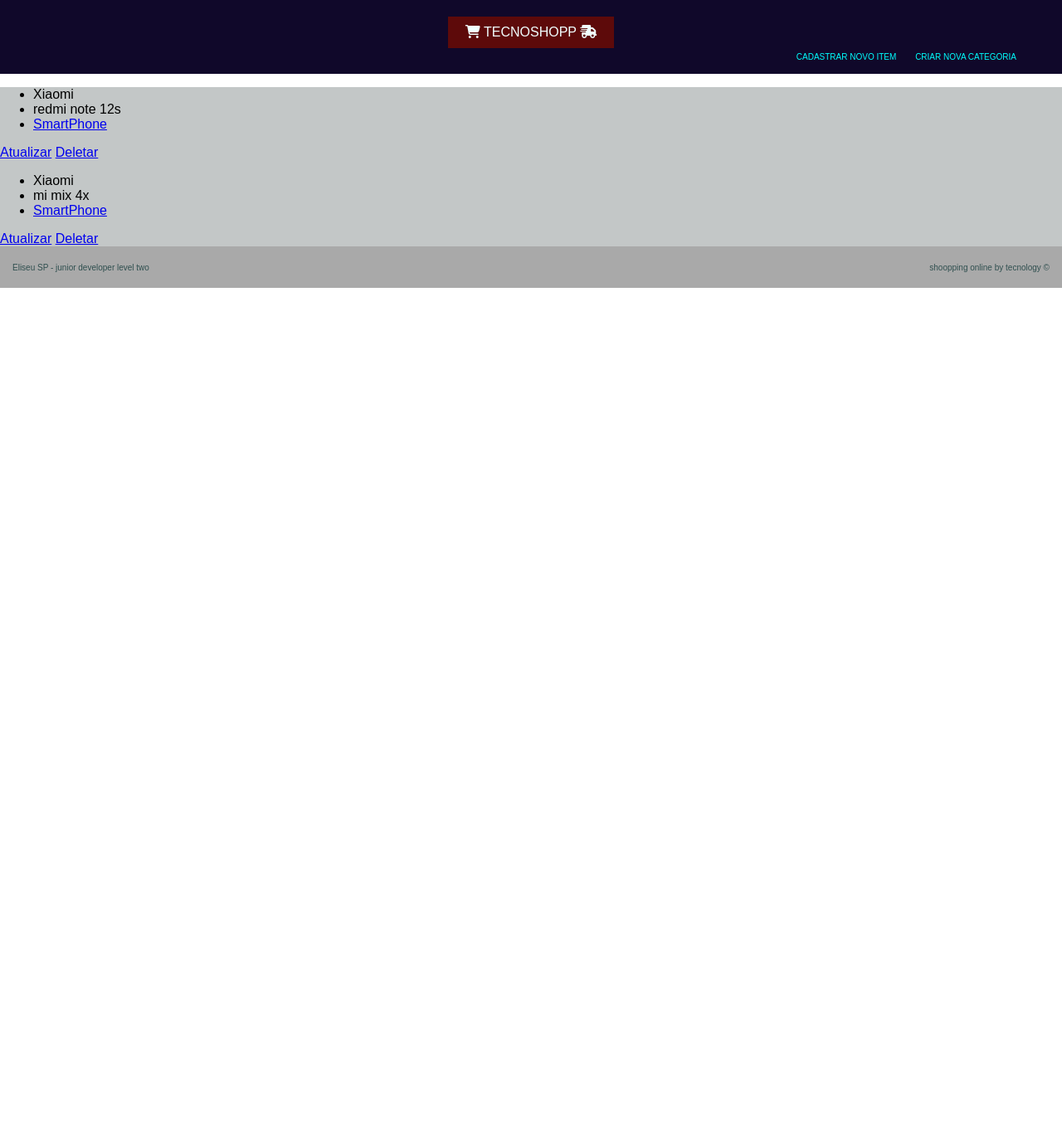
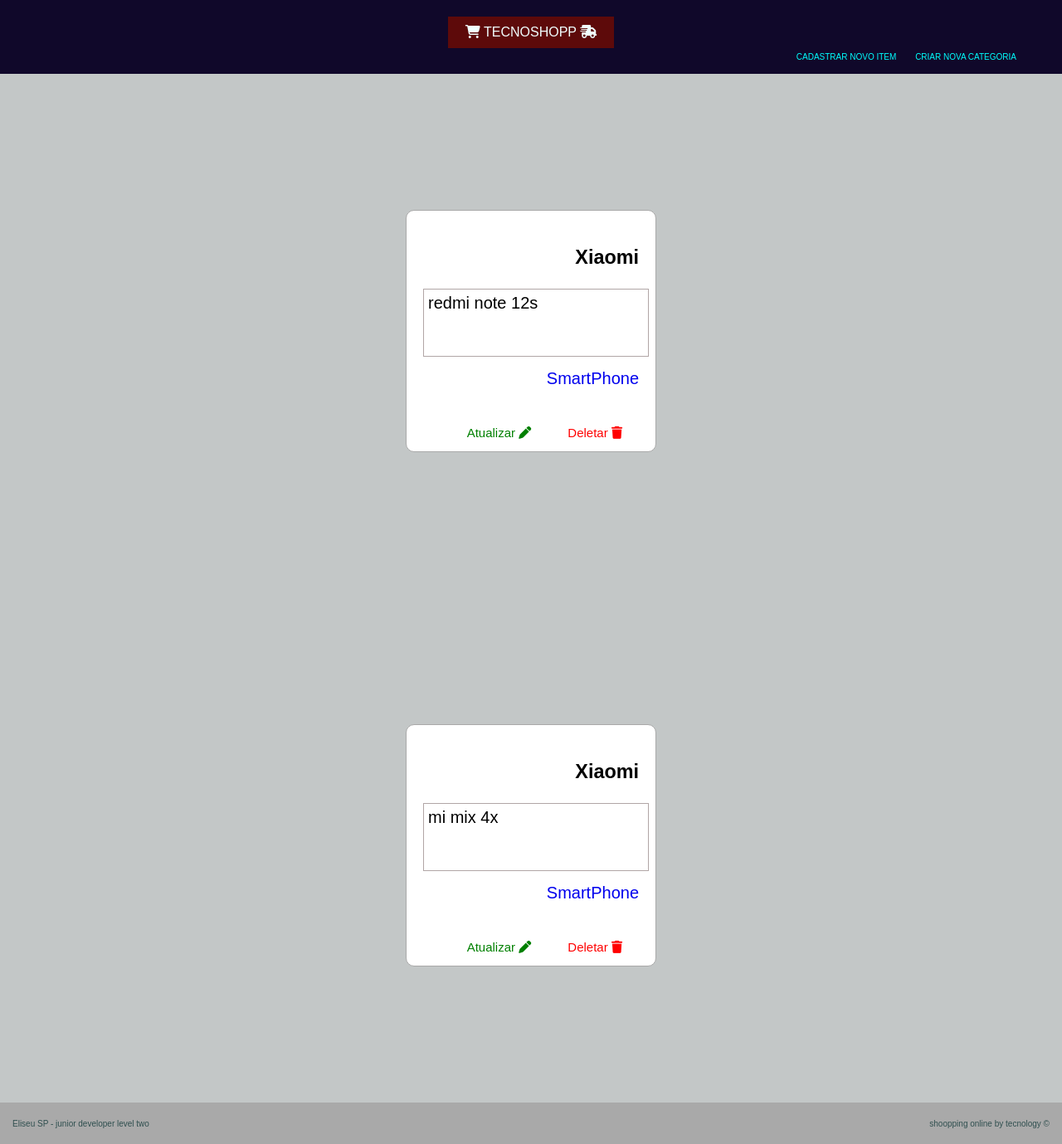
Before and after one commit to Elisp12/tecnoShopp, a Django app: page /categoria/produto/3/ in a window 1280 px wide. Shown: the whole page at 83% size. Before the commit the page ends 347 px from the top, so only its background shows below. Run offline with Django 5.2, Linux system fonts and the light colour scheme; data comes from the database, SQL or seed files in the repository; both versions use the stored data as it was after the commit.

Commit message:
estilizando produto da categoria

```diff
--- a/static/css/style.css
+++ b/static/css/style.css
@@ -104,11 +104,40 @@
     overflow: auto;
 }
 
+.card-categoria {
+    color: darkblue;
+}
+
+.card-categoria:hover {
+    font-weight: bold;
+}
+
 .card-link {
     text-align: end;
+    font-size: 15px;
     margin: 10px;
-    padding-right: 15px;
+    padding : 10px;
 }
+.card-link a {
+    margin: 20px;
+}
+
+.card-link-atualizar {
+    color: green;
+}
+
+.card-link-atualizar:hover {
+    font-weight: bold;
+}
+
+.card-link-deletar {
+    color: red;
+}
+
+.card-link-deletar:hover {
+    font-weight: bold;
+}
+
 .card a {
     text-decoration: none;
 }
--- a/templates/categoria/produto_da_categoria.html
+++ b/templates/categoria/produto_da_categoria.html
@@ -2,16 +2,18 @@
 
 {% block content %}
     {% for pdc in produto_da_categoria %}
-    <div>
-        <ul>
-            <li>{{ pdc.nome }}</li>
-            <li>{{ pdc.descricao }}</li>
-            <li><a href="/categoria/produto/{{pdc.categoria.index}}/">{{ pdc.categoria.nome }}</a></li>
+    <div class="main-lista-produto">
+        <div class="card">
+            <ul>
+                <li><h3>{{ pdc.nome }}</h3></li>
+                <li class="descricao">{{ pdc.descricao }}</li>
+                <li class="card-categoria"><a href="/categoria/produto/{{pdc.categoria.index}}/">{{ pdc.categoria.nome }}</a></li>
 
-        </ul>
-        <div>
-            <a href="/atualizar/produto/{{pdc.index}}/">Atualizar</a>
-            <a href="/deletar/produto/{{pdc.index}}/">Deletar</a>
+            </ul>
+            <div class="card-link">
+                <a class="card-link-atualizar" href="/atualizar/produto/{{pdc.index}}/">Atualizar <i class="fa-solid fa-pen"></i></a>
+                <a class="card-link-deletar" href="/deletar/produto/{{pdc.index}}/">Deletar <i class="fa-solid fa-trash"></i></a>
+            </div>
         </div>
     </div>
     {% endfor %}
--- a/templates/produto/lista_produto.html
+++ b/templates/produto/lista_produto.html
@@ -7,13 +7,13 @@
                 <ul>
                     <li><h3>{{ lp.nome }}</h3></li>
                     <li class="descricao">{{ lp.descricao }}</li>
-                    <li><a href="/categoria/produto/{{lp.categoria.index}}/">{{ lp.categoria.nome }}</a></li>
+                    <li class="card-categoria"><a href="/categoria/produto/{{lp.categoria.index}}/">{{ lp.categoria.nome }}</a></li>
 
                 </ul>
 
                 <div class="card-link">
-                    <a href="/atualizar/produto/{{lp.index}}/">Atualizar <i class="fa-solid fa-pen"></i></a>
-                    <a href="/deletar/produto/{{lp.index}}/">Deletar <i class="fa-solid fa-trash"></i></a>
+                    <a class="card-link-atualizar" href="/atualizar/produto/{{lp.index}}/">Atualizar <i class="fa-solid fa-pen"></i></a>
+                    <a class="card-link-deletar" href="/deletar/produto/{{lp.index}}/">Deletar <i class="fa-solid fa-trash"></i></a>
                 </div>
             </div>
         {% endfor %}
```
Also changed, not shown: db.sqlite3, templates/categoria/criar_categoria.html (line endings or trailing spaces).
